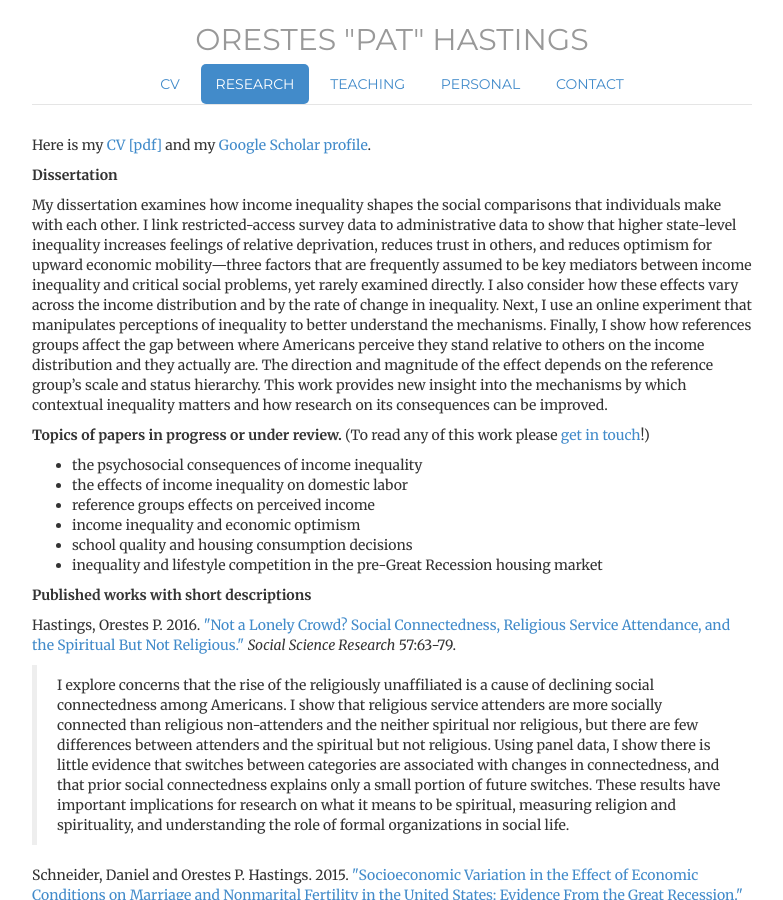
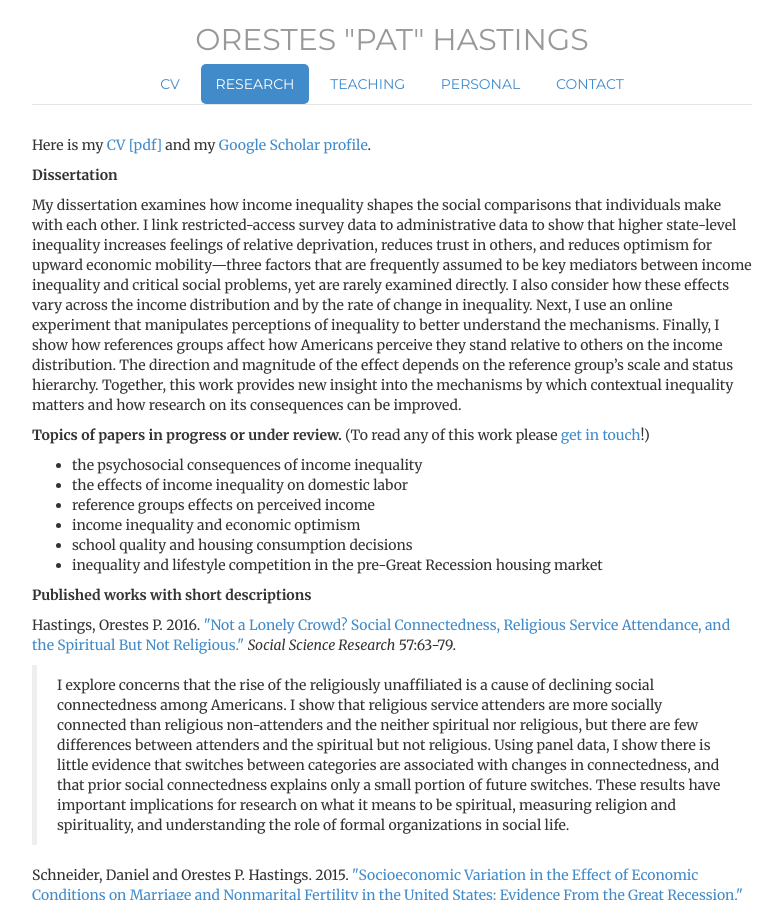
Before and after one commit to ophastings/ophastings.github.io, a Jekyll site: the page built from research/index.html, in a window 1280 px wide and 900 px high. Shown: the whole window, without its empty margins (248-1031 px from the left). Built offline with Jekyll 4.4.1, drawn with Linux system fonts in a browser that asks for light colours; comment, search, counter and statistics services are not loaded.

Commit message:
Update index.html

```diff
--- a/research/index.html
+++ b/research/index.html
@@ -13,7 +13,7 @@
 
 <p><b>Dissertation</b><p>
 
-<p>My dissertation examines how income inequality shapes the social comparisons that individuals make with each other. I link restricted-access survey data to administrative data to show that higher state-level inequality increases feelings of relative deprivation, reduces trust in others, and reduces optimism for upward economic mobility—three factors that are frequently assumed to be key mediators between income inequality and critical social problems, yet rarely examined directly. I also consider how these effects vary across the income distribution and by the rate of change in inequality. Next, I use an online experiment that manipulates perceptions of inequality to better understand the mechanisms. Finally, I show how references groups affect the gap between where Americans perceive they stand relative to others on the income distribution and they actually are. The direction and magnitude of the effect depends on the reference group’s scale and status hierarchy. This work provides new insight into the mechanisms by which contextual inequality matters and how research on its consequences can be improved.</p>
+<p>My dissertation examines how income inequality shapes the social comparisons that individuals make with each other. I link restricted-access survey data to administrative data to show that higher state-level inequality increases feelings of relative deprivation, reduces trust in others, and reduces optimism for upward economic mobility—three factors that are frequently assumed to be key mediators between income inequality and critical social problems, yet are rarely examined directly. I also consider how these effects vary across the income distribution and by the rate of change in inequality. Next, I use an online experiment that manipulates perceptions of inequality to better understand the mechanisms. Finally, I show how references groups affect how Americans perceive they stand relative to others on the income distribution. The direction and magnitude of the effect depends on the reference group’s scale and status hierarchy. Together, this work provides new insight into the mechanisms by which contextual inequality matters and how research on its consequences can be improved.</p>
 
 <p><b>Topics of papers in progress or under review.</b>
 (To read any of this work please <a href="../contact">get in touch</a>!)</p>
```
